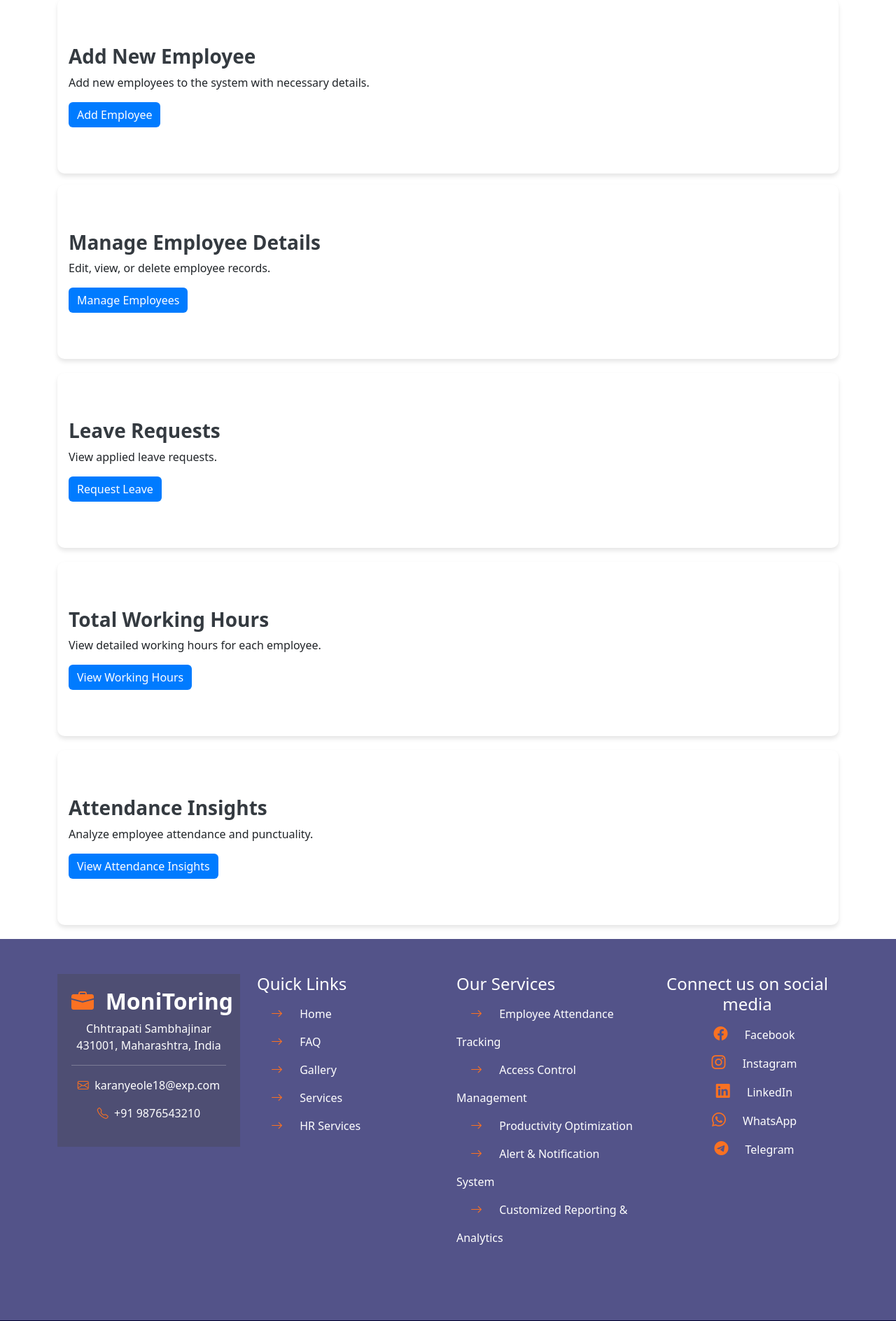
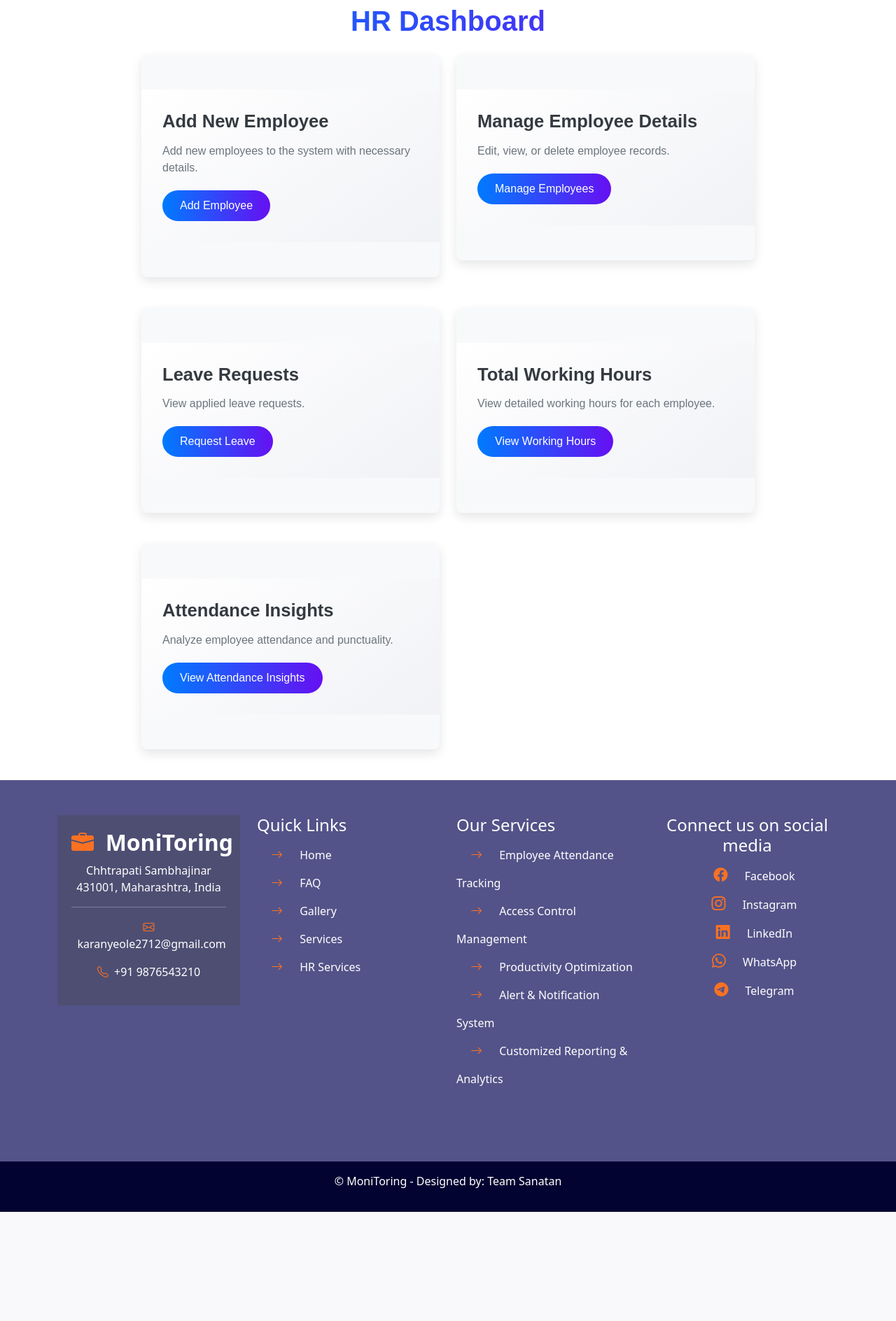
Before and after one commit to karanyeole/Employee_and_Work-Monitoring, a Flask app: page /hr_services in a window 1280 px wide. Shown: the part 74-1962 px from the top of the page at 70% size. After the commit the page ends 1806 px from the top, so only its background shows below. Run offline with Flask 3, Linux system fonts and the light colour scheme.

Commit message:
styling change

```diff
--- a/templates/add_employee.html
+++ b/templates/add_employee.html
@@ -1,6 +1,6 @@
 {% include 'top.html' %}
 
-<div class="container">
+<div class="container" style="padding-top: 80px";>
     <h1 class="mb-4">Add New Employee</h1>
 
     <!-- Add Employee Form -->
--- a/templates/bottom.html
+++ b/templates/bottom.html
@@ -7,7 +7,7 @@
           <h4><a class="navbar-brand" href="#"><i class="bi bi-briefcase-fill"></i>&nbsp;&nbsp;MoniToring</a></h4>
           <p>Chhtrapati Sambhajinar 431001, Maharashtra, India </p>
           <hr>
-          <p><i class="bi bi-envelope"></i>&nbsp;&nbsp;karanyeole18@exp.com</p>
+          <p><a href="mailto:karanyeole2712@gmail.com" style="color: inherit;"><i class="bi bi-envelope"></i>&nbsp;&nbsp;karanyeole2712@gmail.com</a></p>
           <p><i class="bi bi-telephone"></i>&nbsp;&nbsp;+91 9876543210</p>
         </div>
       </div>
@@ -21,7 +21,7 @@
             <li><a href="{{ url_for('gallery') }}"><i class="bi bi-arrow-right"></i> Gallery</a></li>
             <li><a href="{{ url_for('services') }}"><i class="bi bi-arrow-right"></i> Services</a></li>
             <li><a href="{{ url_for('hr_services') }}"><i class="bi bi-arrow-right"></i> HR Services</a></li>
-        </ul>
+          </ul>
         </div>
       </div>
 
@@ -42,11 +42,11 @@
         <div class="footersocial mb-5">
           <h4>Connect us on social media</h4>
           <ul>
-            <li><i class="bi bi-facebook"></i> Facebook</li>
-            <li><i class="bi bi-instagram"></i> Instagram</li>
-            <li><i class="bi bi-linkedin"></i> LinkedIn</li>
-            <li><i class="bi bi-whatsapp"></i> WhatsApp</li>
-            <li><i class="bi bi-telegram"></i> Telegram</li>
+            <li><a href="https://facebook.com/yourprofile" target="_blank" style="color: inherit;"><i class="bi bi-facebook"></i> Facebook</a></li>
+            <li><a href="https://www.instagram.com/im_karan1818/?hl=en" target="_blank" style="color: inherit;"><i class="bi bi-instagram"></i> Instagram</a></li>
+            <li><a href="https://www.linkedin.com/in/karan-yeole-5467b822a/" target="_blank" style="color: inherit;"><i class="bi bi-linkedin"></i> LinkedIn</a></li>
+            <li><a href="https://wa.me/7020291464" target="_blank" style="color: inherit;"><i class="bi bi-whatsapp"></i> WhatsApp</a></li>
+            <li><a href="https://telegram.me/workmonitor" target="_blank" style="color: inherit;"><i class="bi bi-telegram"></i> Telegram</a></li>
           </ul>
         </div>
       </div>
@@ -76,9 +76,9 @@
   }
 </style>
 
-  <!--Gallery js-->
-  <script src="https://cdn.jsdelivr.net/npm/@popperjs/core@2.11.8/dist/umd/popper.min.js" integrity="sha384-I7E8VVD/ismYTF4hNIPjVp/Zjvgyol6VFvRkX/vR+Vc4jQkC+hVqc2pM8ODewa9r" crossorigin="anonymous"></script>
-  <script src="https://cdn.jsdelivr.net/npm/bootstrap@5.3.3/dist/js/bootstrap.min.js" integrity="sha384-0pUGZvbkm6XF6gxjEnlmuGrJXVbNuzT9qBBavbLwCsOGabYfZo0T0to5eqruptLy" crossorigin="anonymous"></script>
-  <script src="{{ url_for('static', filename='js/script.js') }}"></script>
+<!--Gallery js-->
+<script src="https://cdn.jsdelivr.net/npm/@popperjs/core@2.11.8/dist/umd/popper.min.js" integrity="sha384-I7E8VVD/ismYTF4hNIPjVp/Zjvgyol6VFvRkX/vR+Vc4jQkC+hVqc2pM8ODewa9r" crossorigin="anonymous"></script>
+<script src="https://cdn.jsdelivr.net/npm/bootstrap@5.3.3/dist/js/bootstrap.min.js" integrity="sha384-0pUGZvbkm6XF6gxjEnlmuGrJXVbNuzT9qBBavbLwCsOGabYfZo0T0to5eqruptLy" crossorigin="anonymous"></script>
+<script src="{{ url_for('static', filename='js/script.js') }}"></script>
 </body>
 </html>
--- a/templates/emp_services.html
+++ b/templates/emp_services.html
@@ -1,5 +1,5 @@
 {% include 'top.html' %}
-<div class="container">
+<div class="container" style="padding-top: 80px;">
     <h1 class="text-center mb-4">Employee Dashboard</h1>
 
     <!-- My Details Section -->
--- a/templates/hr_services.html
+++ b/templates/hr_services.html
@@ -1,19 +1,94 @@
 {% include 'top.html' %}
 
-<div class="container">
+<style>
+    /* Dashboard container styling */
+    .dashboard-container {
+        max-width: 900px;
+        margin: auto;
+        padding-top: 80px;
+        font-family: 'Arial', sans-serif;
+    }
+
+    /* Header styling with subtle gradient */
+    .dashboard-container h1.text-center {
+        font-size: 2.5rem;
+        color: #004085;
+        font-weight: 700;
+        margin-bottom: 40px;
+        background: linear-gradient(90deg, #007bff, #6610f2);
+        -webkit-background-clip: text;
+        color: transparent;
+    }
+
+    /* Enhanced Card styling */
+    .dashboard-container .card {
+        border: none;
+        border-radius: 8px;
+        box-shadow: 0 6px 15px rgba(0, 0, 0, 0.1);
+        transition: transform 0.3s ease, box-shadow 0.3s ease;
+        background: #f8f9fa;
+        overflow: hidden;
+    }
+    .dashboard-container .card:hover {
+        transform: translateY(-5px);
+        box-shadow: 0 8px 20px rgba(0, 0, 0, 0.15);
+    }
+
+    /* Card body padding and subtle background */
+    .dashboard-container .card-body {
+        padding: 30px;
+        background: linear-gradient(145deg, #ffffff, #f1f2f6);
+    }
+
+    /* Card title with bold font and color */
+    .dashboard-container .card-title {
+        font-size: 1.6rem;
+        font-weight: 600;
+        color: #343a40;
+        margin-bottom: 15px;
+    }
+
+    /* Card text with softer color */
+    .dashboard-container .card-text {
+        font-size: 1rem;
+        color: #6c757d;
+        margin-bottom: 20px;
+    }
+
+    /* Enhanced button styling */
+    .dashboard-container .btn-primary {
+        background: linear-gradient(90deg, #007bff, #6610f2);
+        border: none;
+        font-size: 1rem;
+        padding: 10px 25px;
+        border-radius: 50px;
+        color: #fff;
+        transition: background 0.3s ease, box-shadow 0.3s ease, transform 0.3s ease;
+    }
+    .dashboard-container .btn-primary:hover {
+        background: linear-gradient(90deg, #6610f2, #007bff);
+        box-shadow: 0 4px 10px rgba(0, 0, 0, 0.2);
+        transform: translateY(-2px);
+    }
+</style>
+
+<div class="container dashboard-container">
     <h1 class="text-center mb-4">HR Dashboard</h1>
 
+    <div class="row">
         <!-- Add New Employee Section -->
- <section class="card mb-3">
+        <div class="col-md-6 mb-4">
+            <section class="card">
                 <div class="card-body">
                     <h3 class="card-title">Add New Employee</h3>
                     <p class="card-text">Add new employees to the system with necessary details.</p>
                     <a href="{{ url_for('add_employee') }}" class="btn btn-primary">Add Employee</a>
                 </div>
             </section>
-
+        </div>
 
         <!-- Manage Employee Details -->
+        <div class="col-md-6 mb-4">
             <section class="card">
                 <div class="card-body">
                     <h3 class="card-title">Manage Employee Details</h3>
@@ -21,18 +96,21 @@
                     <a href="{{ url_for('manage_employees') }}" class="btn btn-primary">Manage Employees</a>
                 </div>
             </section>
+        </div>
 
         <!-- Leave Requests Section -->
+        <div class="col-md-6 mb-4">
             <section class="card">
                 <div class="card-body">
                     <h3 class="card-title">Leave Requests</h3>
                     <p class="card-text">View applied leave requests.</p>
-        <a href=# class="btn btn-primary">Request Leave</a>
+                    <a href="#" class="btn btn-primary">Request Leave</a>
                 </div>
             </section>
-
+        </div>
 
         <!-- Total Working Hours Section -->
+        <div class="col-md-6 mb-4">
             <section class="card">
                 <div class="card-body">
                     <h3 class="card-title">Total Working Hours</h3>
@@ -40,9 +118,10 @@
                     <a href="#" class="btn btn-primary">View Working Hours</a>
                 </div>
             </section>
-
+        </div>
 
         <!-- Attendance Insights Section -->
+        <div class="col-md-6 mb-4">
             <section class="card">
                 <div class="card-body">
                     <h3 class="card-title">Attendance Insights</h3>
@@ -51,4 +130,7 @@
                 </div>
             </section>
         </div>
+    </div>
+</div>
+
 {% include 'bottom.html' %}
```
Lines whose indentation alone changed are shown as unchanged.
